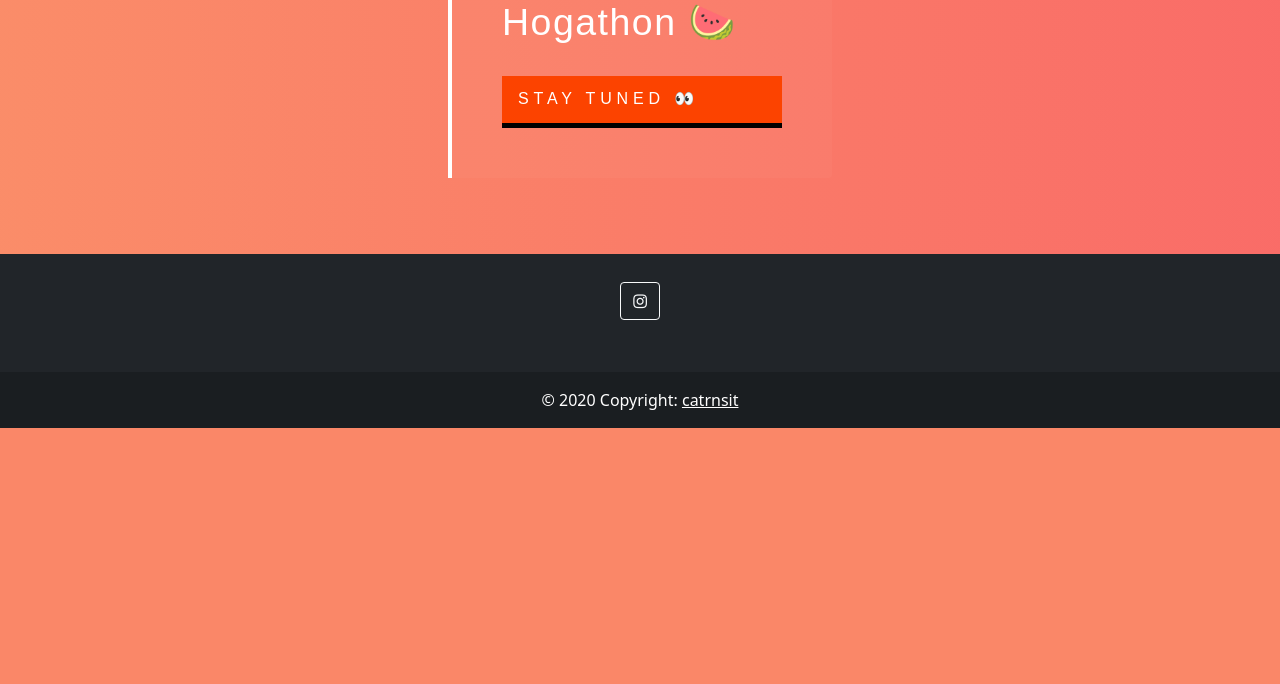
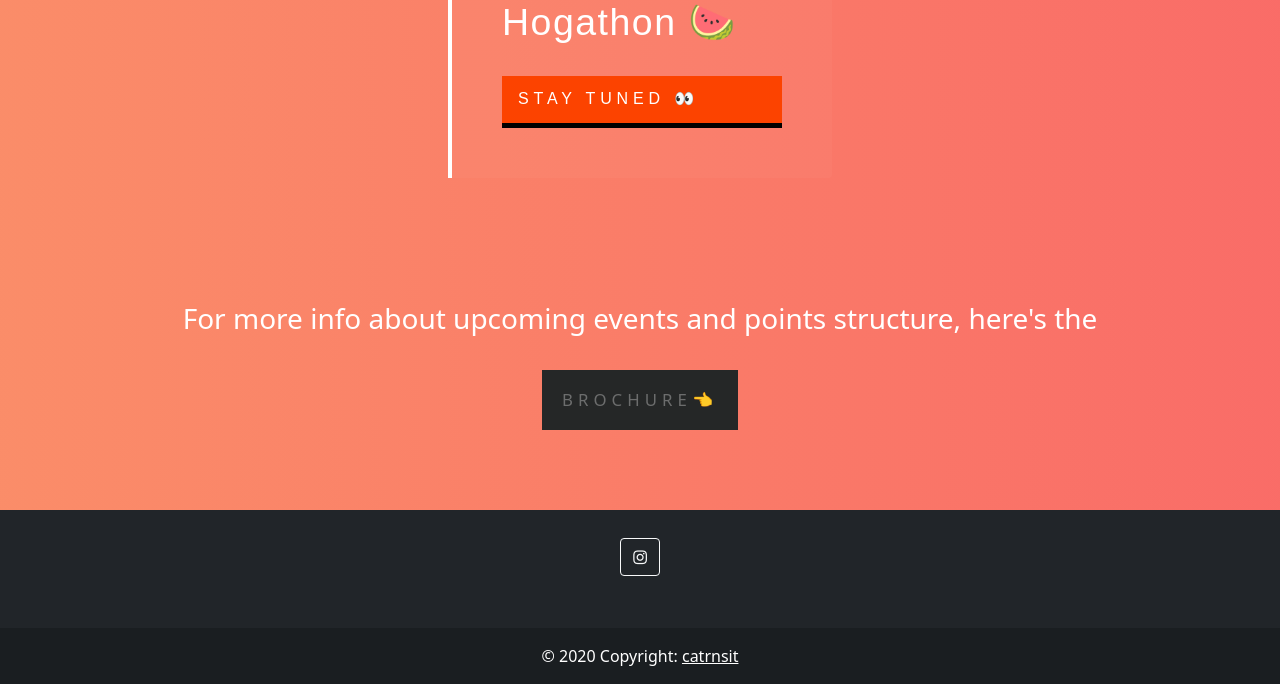
Before and after one commit to G-Aswin/Parichay22, a Flask app: page /events in a window 1280 px wide. Shown: the part 1495-2179 px from the top of the page. Before the commit the page ends 1923 px from the top, so only its background shows below. Run offline with Flask 2, Linux system fonts and the light colour scheme; some libraries are stand-ins or nearby versions; some web fonts are replaced.

Commit message:
brochure added

```diff
--- a/app.py
+++ b/app.py
@@ -1,6 +1,5 @@
 from datetime import datetime
 from flask import Flask, render_template, request, redirect, url_for, send_from_directory
-import db
 
 
 app = Flask(__name__)
@@ -17,9 +16,9 @@ def index():
 def prefest():
    return render_template('prefest.html')
 
-# @app.route('/events')
-# def events():
-#    return redirect("https://drive.google.com/file/d/1pe8VSO1KZaiY-mx959LKLnhtJULHw0sc/view")
+@app.route('/brochure')
+def brochure():
+   return redirect("https://drive.google.com/file/d/1pe8VSO1KZaiY-mx959LKLnhtJULHw0sc/view")
 
 @app.route('/events')
 def events():
--- a/templates/events.html
+++ b/templates/events.html
@@ -252,7 +252,15 @@
               </ul>
             </div>
       </div>
+    </div>
 
+    <br><br>
+    <div class="merch-content" style="color: white;">
+      <h3>For more info about upcoming events and points structure, here's the <br><br><a style="display:inline-block; padding:20px; text-align: center; margin:auto;"
+        href="/brochure">Brochure👈</a>
+    </h3>
+<br><br>
+<br>
 
     </div>
         <!-- Footer -->
@@ -298,7 +306,7 @@
           <!-- Copyright -->
           <div class="text-center p-3" style="background-color: rgba(0, 0, 0, 0.2);">
           © 2020 Copyright:
-          <a class="text-white" href="www.catrnsit.live"> catrnsit </a>
+          <a class="text-white" href="./events"> catrnsit </a>
           </div>
           <!-- Copyright -->
       </footer>
```
